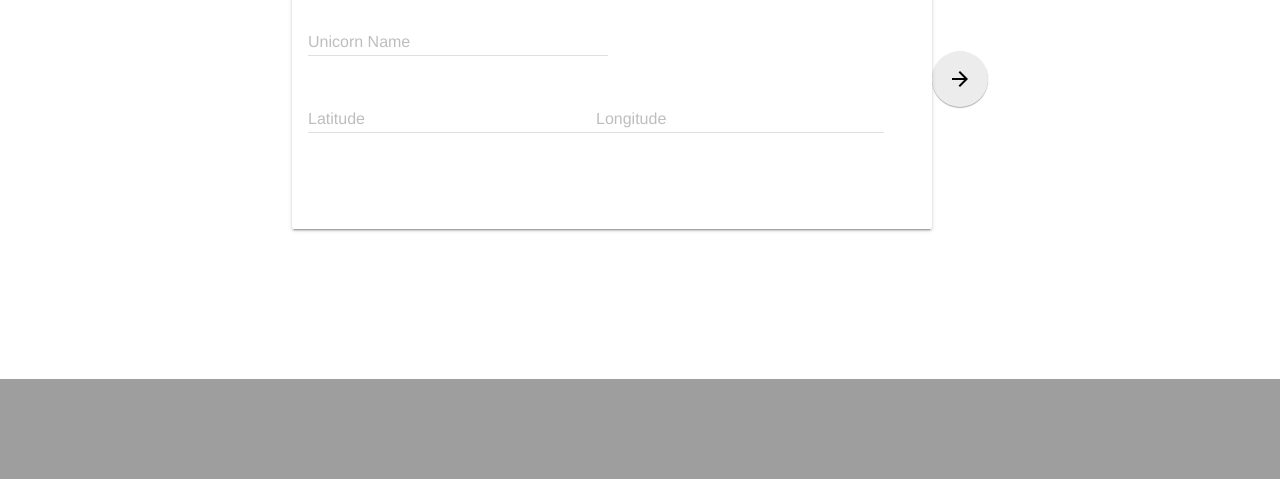
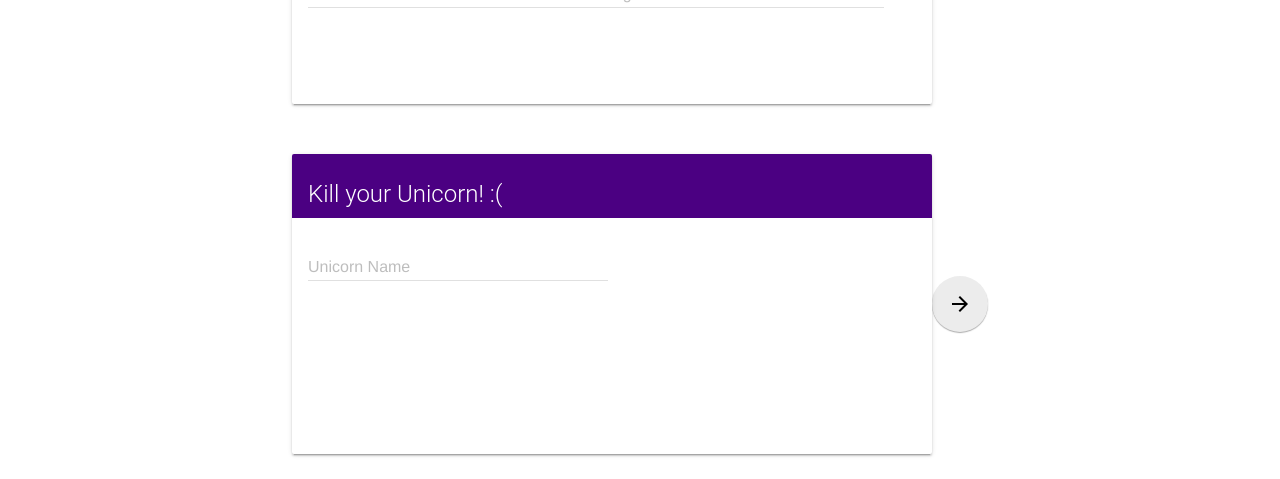
Before and after one commit to cian-hackathon/unicorn, a web app: page /index.html in a window 1280 px wide. Shown: the part 1021-1500 px from the top of the page. Before the commit the page ends 1400 px from the top, so only its background shows below. Run offline with its HTML, style and script files only (its server is not run), Linux system fonts and the light colour scheme; data that the repository does not hold is empty; some libraries are stand-ins or nearby versions.

Commit message:
Add form to remove a unicorn

```diff
--- a/src/main/resources/static/css/style.css
+++ b/src/main/resources/static/css/style.css
@@ -18,7 +18,7 @@
     justify-content: left;
 }
 
-#name{
+.name{
     diplay: flex;
 
 }
@@ -52,12 +52,11 @@
 }
 
 
-#mycard {
-    height: 600px;
+.mycard {
+    height: 350px;
     width:100%;
     display:flex;
     flex-direction: row;
-// outline: red solid 10px;
     justify-content: center;
     align-items: center;
 }
--- a/src/main/resources/static/index.html
+++ b/src/main/resources/static/index.html
@@ -17,14 +17,14 @@
 </head>
 <body>
 <div id="map"></div>
-<div id="mycard">
+<div class="mycard">
     <div class="demo-card-wide mdl-card mdl-shadow--2dp">
         <div class="mdl-card__title">
             <h2 class="mdl-card__title-text">Get your own Unicorn!</h2>
         </div>
         <div class="mdl-card__supporting-text">
             <form action="#" id="add-unicorn-form" name="add-unicorn-form">
-                <div id="name">
+                <div class="name">
                     <div id="phone">
                         <div class="mdl-textfield mdl-js-textfield mdl-textfield--floating-label">
                             <input name="name" class="mdl-textfield__input" type="text" id="unicornName">
@@ -34,12 +34,14 @@
                 </div>
                 <div id="geo-location">
                     <div class="mdl-textfield mdl-js-textfield mdl-textfield--floating-label">
-                        <input name="latitude" class="mdl-textfield__input" type="text" pattern="-?[0-9]*(\.[0-9]+)?" id="latitude">
+                        <input name="latitude" class="mdl-textfield__input" type="text" pattern="-?[0-9]*(\.[0-9]+)?"
+                               id="latitude">
                         <label class="mdl-textfield__label">Latitude</label>
                         <span class="mdl-textfield__error">Latitude must be a number!</span>
                     </div>
                     <div class="mdl-textfield mdl-js-textfield mdl-textfield--floating-label">
-                        <input name="longitude" class="mdl-textfield__input" type="text" pattern="-?[0-9]*(\.[0-9]+)?" id="longitude">
+                        <input name="longitude" class="mdl-textfield__input" type="text" pattern="-?[0-9]*(\.[0-9]+)?"
+                               id="longitude">
                         <label class="mdl-textfield__label">Longitude</label>
                         <span class="mdl-textfield__error">Longitude must be a number!</span>
                     </div>
@@ -55,6 +57,29 @@
         </button>
     </div>
 </div>
+<div class="mycard">
+    <div class="demo-card-wide mdl-card mdl-shadow--2dp">
+        <div class="mdl-card__title">
+            <h2 class="mdl-card__title-text">Kill your Unicorn! :(</h2>
+        </div>
+        <div class="mdl-card__supporting-text">
+            <form action="#" id="remove-unicorn-form" name="add-unicorn-form">
+                <div class="name">
+                    <div class="mdl-textfield mdl-js-textfield mdl-textfield--floating-label">
+                        <input name="name" class="mdl-textfield__input" type="text" id="aliveUnicornName">
+                        <label class="mdl-textfield__label">Unicorn Name</label>
+                    </div>
+                </div>
+            </form>
+        </div>
+    </div>
+    <!-- FAB button with ripple -->
+    <div id="kill_button">
+        <button class="mdl-button mdl-js-button mdl-button--fab mdl-js-ripple-effect">
+            <i class="material-icons">arrow_forward</i>
+        </button>
+    </div>
+</div>
 <script src="js/mapScript.js"></script>
 </body>
 </html>
--- a/src/main/resources/static/js/mapScript.js
+++ b/src/main/resources/static/js/mapScript.js
@@ -91,3 +91,17 @@
     });
     return false; // this one
 });
+
+$("#kill_button").on('click', function() {
+
+    var $form = $("#remove-unicorn-form");
+    var data = convertFormToJSON($form);
+
+    $.ajax({
+        url: "/unicorn/remove" + '?' + $.param("name", data["name"]),
+        method: "DELETE",
+        success: function (r) {
+            console.log(r);
+        }
+    })
+});
```
